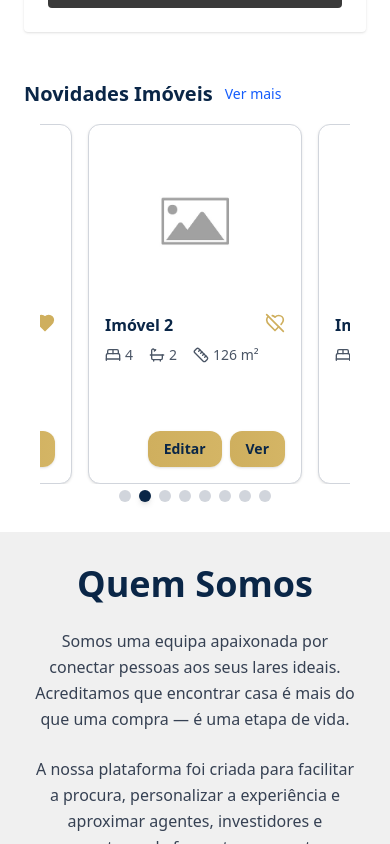
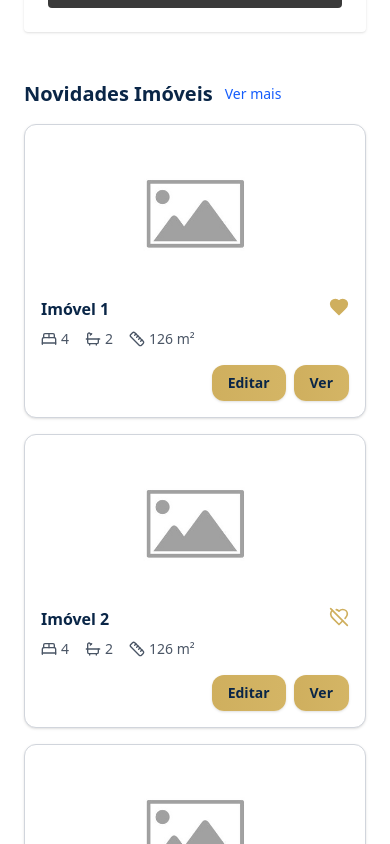
Before and after one commit to DEISI-ULHT-TFC-2024-25/TFC-DEISI2043-IMOinvestor_Frontend, a React (Vite) app in the folder imoinvestidor/: page / in a window 390 px wide. Shown: the part 1720-2564 px from the top of the page. Built offline with nearby package versions, Linux system fonts and the light colour scheme.

Commit message:
Changed mobile listings

```diff
--- a/imoinvestidor/src/components/home/NewPropertiesListing.jsx
+++ b/imoinvestidor/src/components/home/NewPropertiesListing.jsx
@@ -15,7 +15,7 @@ const NewPropertiesListing = ({ isLoggedIn }) => {
     return () => window.removeEventListener('resize', checkScreen);
   }, []);
 
-  const properties = [...Array(8)].map((_, i) => ({
+  const allProperties = [...Array(8)].map((_, i) => ({
     title: `Imóvel ${i + 1}`,
     tipologia: 4,
     casasBanho: 2,
@@ -27,6 +27,8 @@ const NewPropertiesListing = ({ isLoggedIn }) => {
     isFavorited: i % 2 === 0,
     onToggleFavorite: () => console.log(`Favorito toggle no imóvel ${i + 1}`),
   }));
+
+  const properties = isMobile ? allProperties.slice(0, 3) : allProperties;
 
   return (
     <section className="p-6">
@@ -41,22 +43,15 @@ const NewPropertiesListing = ({ isLoggedIn }) => {
       </div>
 
       {isMobile ? (
-        <div className="px-4">
-          <SliderWrapper
-            itemWidth="w-80"
-            itemHeight="h-[360px]"
-            scrollByPage={false}
-            slidesToShow={1}
-          >
+        <div className="flex flex-col gap-4">
           {properties.map((props, i) => (
             <PropertyCard
               key={i}
               {...props}
-                className="w-full h-full"
-                imageClassName="h-40"
+              className="w-full h-[300px]"
+              imageClassName="h-36"
             />
           ))}
-          </SliderWrapper>
         </div>
       ) : (
         <div className="grid sm:grid-cols-2 md:grid-cols-3 lg:grid-cols-4 gap-4">
```
Lines whose indentation alone changed are shown as unchanged.
